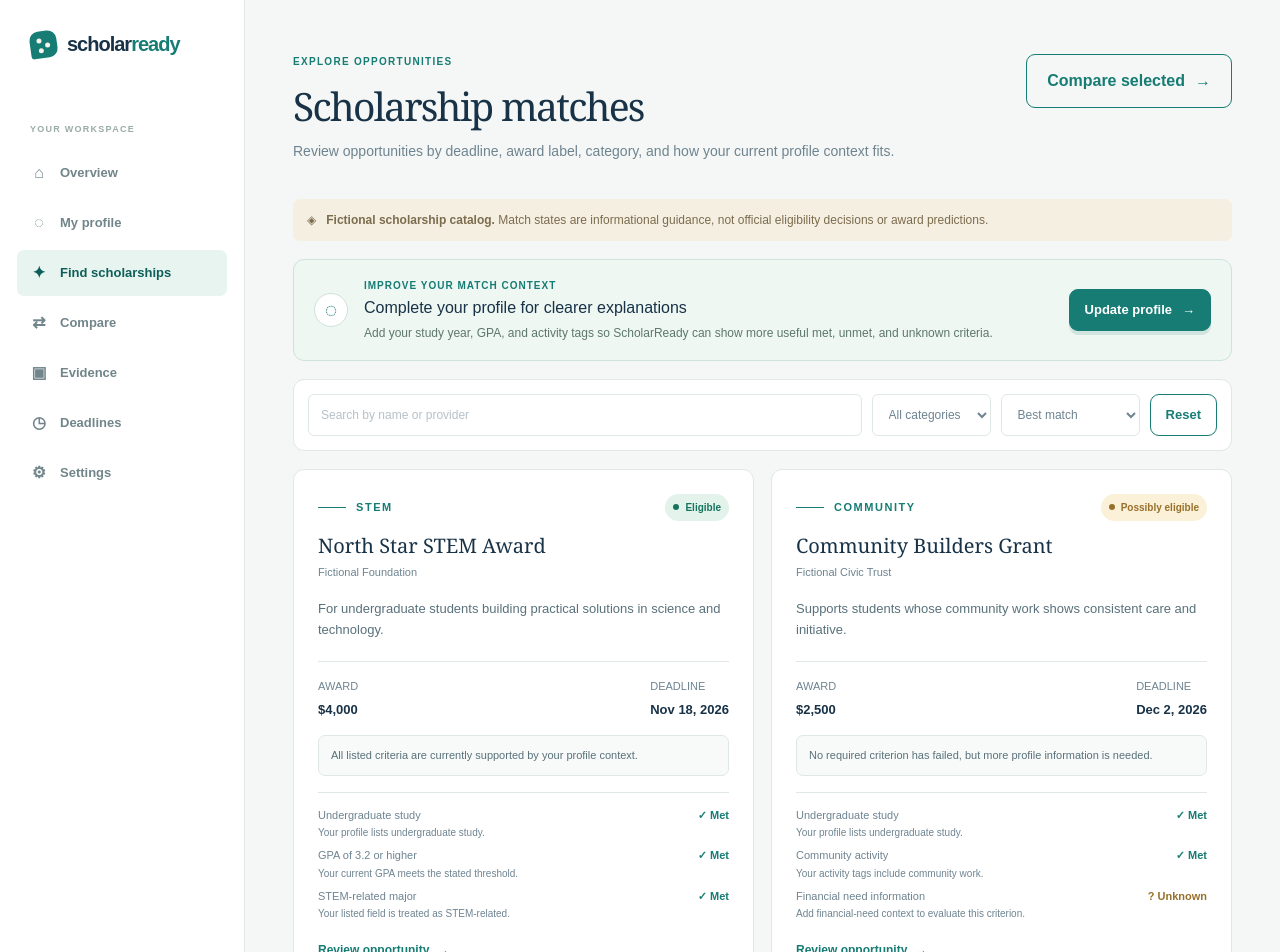
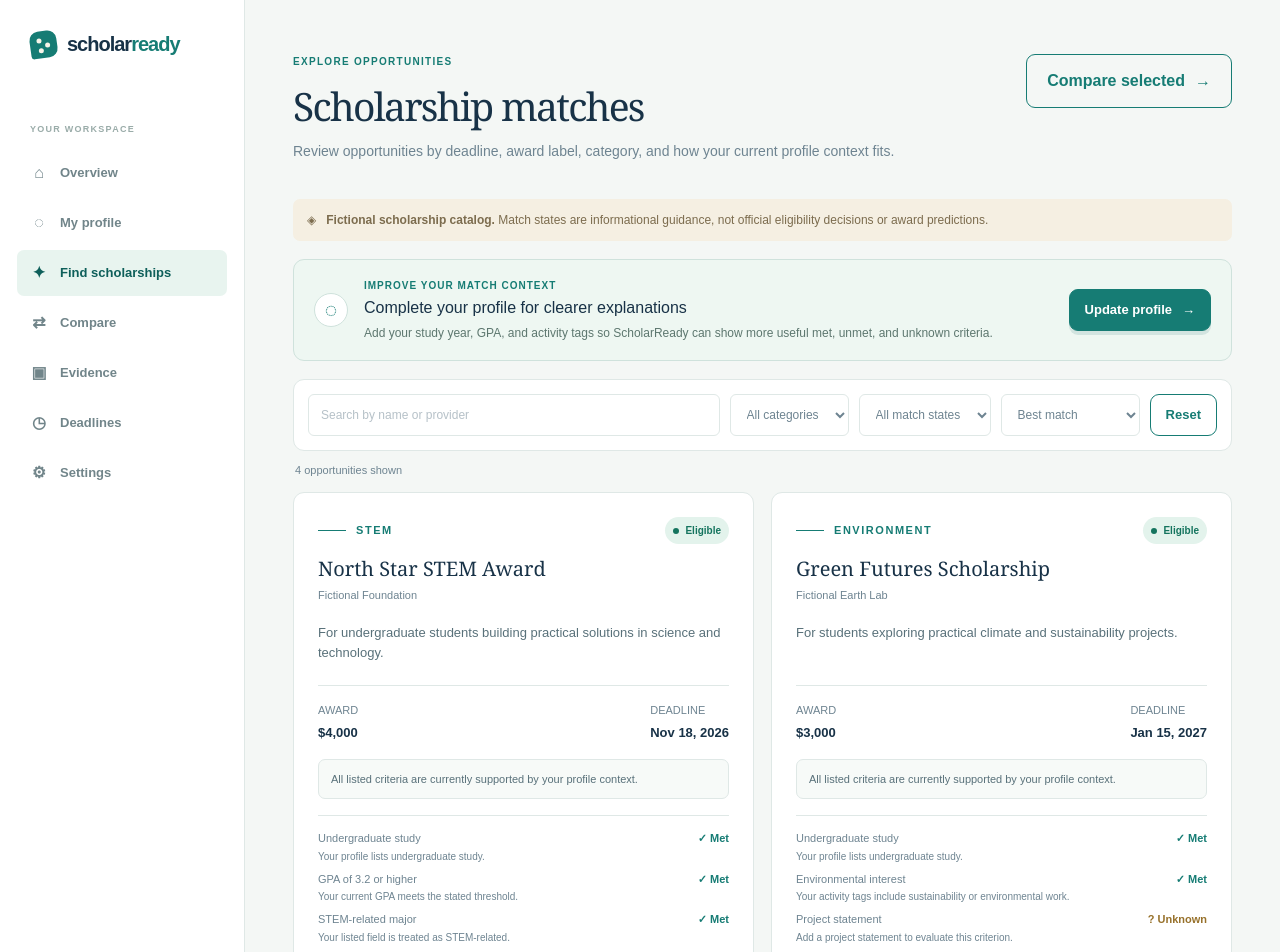
Before and after one commit to iiRosie1/scholarready, a Next.js app: page /scholarships in a window 1280 px wide. Shown: the top 952 px of the page. Built offline with nearby package versions, Linux system fonts and the light colour scheme.

Commit message:
Add scholarship catalog filters

```diff
--- a/src/app/globals.css
+++ b/src/app/globals.css
@@ -69,3 +69,10 @@
 .criterion-copy { display:grid; gap:3px; min-width:0; }
 .criterion-copy small { color:var(--muted); font-size:10px; line-height:1.4; }
 .criterion b.met { color:var(--teal); }.criterion b.unknown { color:#97712b; }.criterion b.not { color:var(--coral); }
+
+/* Scholarship filter states */
+.sr-only { position:absolute; width:1px; height:1px; padding:0; margin:-1px; overflow:hidden; clip:rect(0,0,0,0); white-space:nowrap; border:0; }
+.results-summary { margin:-7px 2px 14px; color:var(--muted); font-size:11px; }
+.results-empty { background:white; border:1px solid var(--line); border-radius:11px; }
+.results-empty p { margin:7px 0 18px; }
+@media (max-width:850px) { .filter-bar select { flex:1; } }
--- a/src/app/scholarships/page.tsx
+++ b/src/app/scholarships/page.tsx
@@ -1,12 +1,19 @@
+"use client";
+
 import Link from "next/link";
+import { useMemo, useState } from "react";
 import { AppShell, StatusPill } from "@/components/site-shell";
 import { formatDate, scholarships, type MatchState } from "@/lib/demo-data";
+import { filterAndSortScholarships, type ScholarshipSort } from "@/lib/scholarship-filters";
 
 const matchStateReason: Record<MatchState, string> = {
   Eligible: "All listed criteria are currently supported by your profile context.",
   "Possibly eligible": "No required criterion has failed, but more profile information is needed.",
   "Not eligible": "At least one listed criterion is not currently supported by your profile context.",
 };
+
+type Filters = { search: string; category: string; eligibility: "all" | MatchState; sort: ScholarshipSort };
+const initialFilters: Filters = { search: "", category: "all", eligibility: "all", sort: "match" };
 
 function ScholarshipCard({ scholarship }: { scholarship: (typeof scholarships)[number] }) {
   return <article className="scholar-card" aria-labelledby={`${scholarship.id}-title`}>
@@ -27,6 +34,11 @@
 }
 
 export default function ScholarshipsPage() {
+  const [filters, setFilters] = useState<Filters>(initialFilters);
+  const results = useMemo(() => filterAndSortScholarships(scholarships, filters), [filters]);
+  const updateFilter = <K extends keyof Filters>(key: K, value: Filters[K]) => setFilters(current => ({ ...current, [key]: value }));
+  const resetFilters = () => setFilters(initialFilters);
+
   return <AppShell active="Find scholarships">
     <div className="page-content">
       <div className="page-header">
@@ -39,8 +51,15 @@
         <div><span className="profile-prompt-kicker">Improve your match context</span><h2 id="profile-prompt-title">Complete your profile for clearer explanations</h2><p>Add your study year, GPA, and activity tags so ScholarReady can show more useful met, unmet, and unknown criteria.</p></div>
         <Link href="/profile" className="button button-small">Update profile <span aria-hidden="true">→</span></Link>
       </section>
-      <div className="filter-bar"><input aria-label="Search scholarships" placeholder="Search by name or provider" /><select aria-label="Filter by category" defaultValue="all"><option value="all">All categories</option><option>STEM</option><option>Community</option><option>Environment</option><option>Creative</option></select><select aria-label="Sort scholarships" defaultValue="match"><option value="match">Best match</option><option value="deadline">Deadline soonest</option><option value="name">Name A–Z</option></select><button className="button button-small button-quiet" type="button">Reset</button></div>
-      <div className="scholarship-grid">{scholarships.map(scholarship => <ScholarshipCard key={scholarship.id} scholarship={scholarship} />)}</div>
+      <form className="filter-bar" aria-label="Scholarship filters" onSubmit={event => event.preventDefault()}>
+        <label className="sr-only" htmlFor="scholarship-search">Search scholarships</label><input id="scholarship-search" aria-label="Search scholarships" placeholder="Search by name or provider" value={filters.search} onChange={event => updateFilter("search", event.target.value)} />
+        <label className="sr-only" htmlFor="scholarship-category">Filter by category</label><select id="scholarship-category" aria-label="Filter by category" value={filters.category} onChange={event => updateFilter("category", event.target.value)}><option value="all">All categories</option><option>STEM</option><option>Community</option><option>Environment</option><option>Creative</option></select>
+        <label className="sr-only" htmlFor="scholarship-eligibility">Filter by eligibility</label><select id="scholarship-eligibility" aria-label="Filter by eligibility" value={filters.eligibility} onChange={event => updateFilter("eligibility", event.target.value as Filters["eligibility"])}><option value="all">All match states</option><option>Eligible</option><option>Possibly eligible</option><option>Not eligible</option></select>
+        <label className="sr-only" htmlFor="scholarship-sort">Sort scholarships</label><select id="scholarship-sort" aria-label="Sort scholarships" value={filters.sort} onChange={event => updateFilter("sort", event.target.value as ScholarshipSort)}><option value="match">Best match</option><option value="deadline">Deadline soonest</option><option value="amount">Award amount</option><option value="name">Name A–Z</option></select>
+        <button className="button button-small button-quiet" type="button" onClick={resetFilters}>Reset</button>
+      </form>
+      <div className="results-summary" aria-live="polite">{results.length} {results.length === 1 ? "opportunity" : "opportunities"} shown</div>
+      {results.length > 0 ? <div className="scholarship-grid">{results.map(scholarship => <ScholarshipCard key={scholarship.id} scholarship={scholarship} />)}</div> : <section className="empty-state results-empty" aria-live="polite"><h2>No scholarships match those filters</h2><p>Try a broader search or reset the filters to review the full catalog.</p><button className="button button-small" type="button" onClick={resetFilters}>Reset filters</button></section>}
     </div>
   </AppShell>;
 }
--- /dev/null
+++ b/src/lib/scholarship-filters.ts
@@ -0,0 +1,29 @@
+import type { MatchState, Scholarship } from "./demo-data.ts";
+
+export type ScholarshipSort = "match" | "deadline" | "amount" | "name";
+export type ScholarshipFilters = { search: string; category: string; eligibility: "all" | MatchState; sort: ScholarshipSort };
+
+const matchRank: Record<MatchState, number> = { Eligible: 0, "Possibly eligible": 1, "Not eligible": 2 };
+
+const amountValue = (amount: string) => Number(amount.replace(/[^0-9.]/g, ""));
+
+export function filterAndSortScholarships(items: readonly Scholarship[], filters: ScholarshipFilters): Scholarship[] {
+  const query = filters.search.trim().toLowerCase();
+  return items
+    .map((scholarship, index) => ({ scholarship, index }))
+    .filter(({ scholarship }) => {
+      const matchesSearch = !query || `${scholarship.name} ${scholarship.provider}`.toLowerCase().includes(query);
+      const matchesCategory = filters.category === "all" || scholarship.category === filters.category;
+      const matchesEligibility = filters.eligibility === "all" || scholarship.state === filters.eligibility;
+      return matchesSearch && matchesCategory && matchesEligibility;
+    })
+    .sort((a, b) => {
+      let comparison = 0;
+      if (filters.sort === "deadline") comparison = a.scholarship.deadline.localeCompare(b.scholarship.deadline);
+      if (filters.sort === "amount") comparison = amountValue(a.scholarship.amount) - amountValue(b.scholarship.amount);
+      if (filters.sort === "name") comparison = a.scholarship.name.localeCompare(b.scholarship.name);
+      if (filters.sort === "match") comparison = matchRank[a.scholarship.state] - matchRank[b.scholarship.state];
+      return comparison || a.index - b.index;
+    })
+    .map(({ scholarship }) => scholarship);
+}
```
Also changed, not shown: 2 other files (tests, documents, lock files or other folders).
